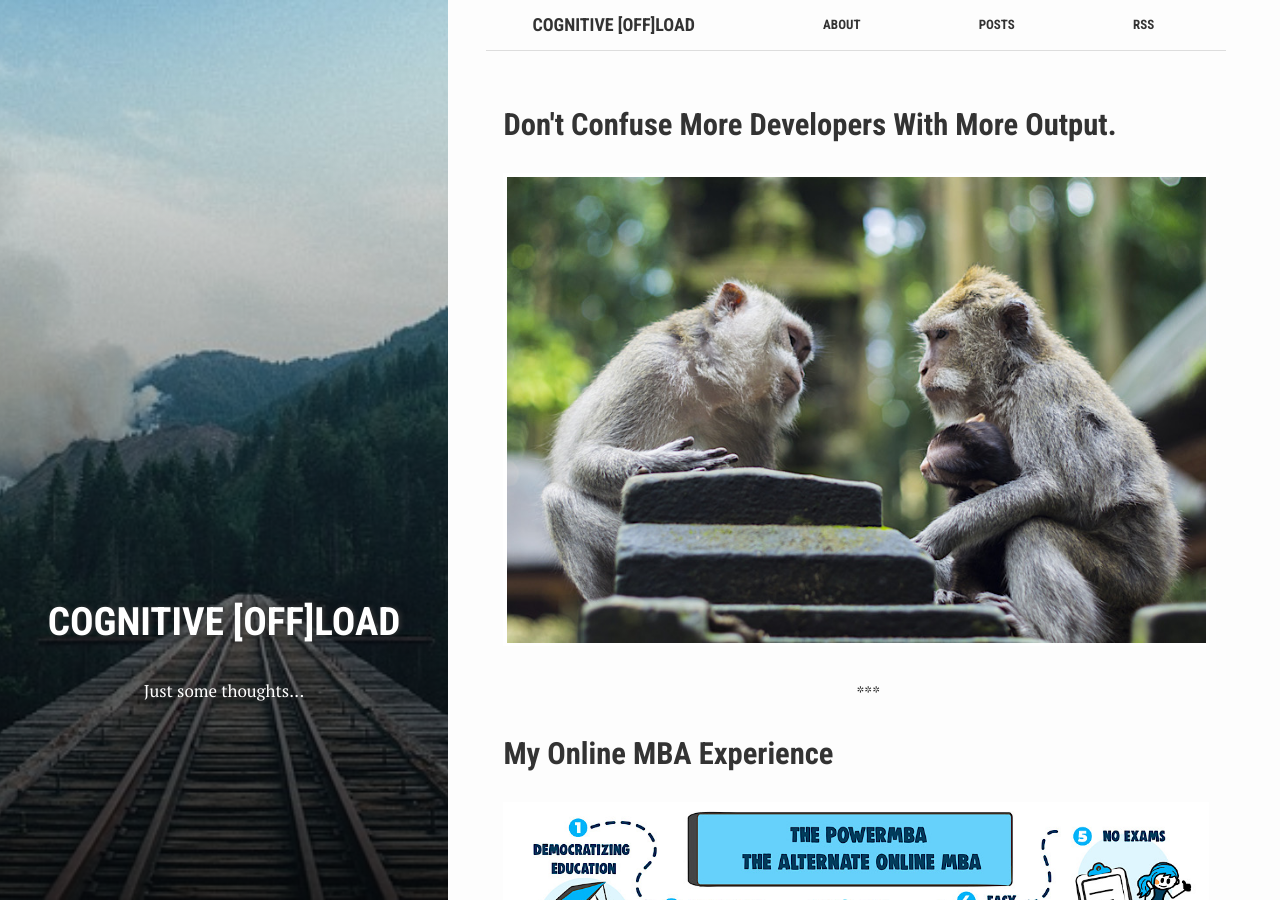
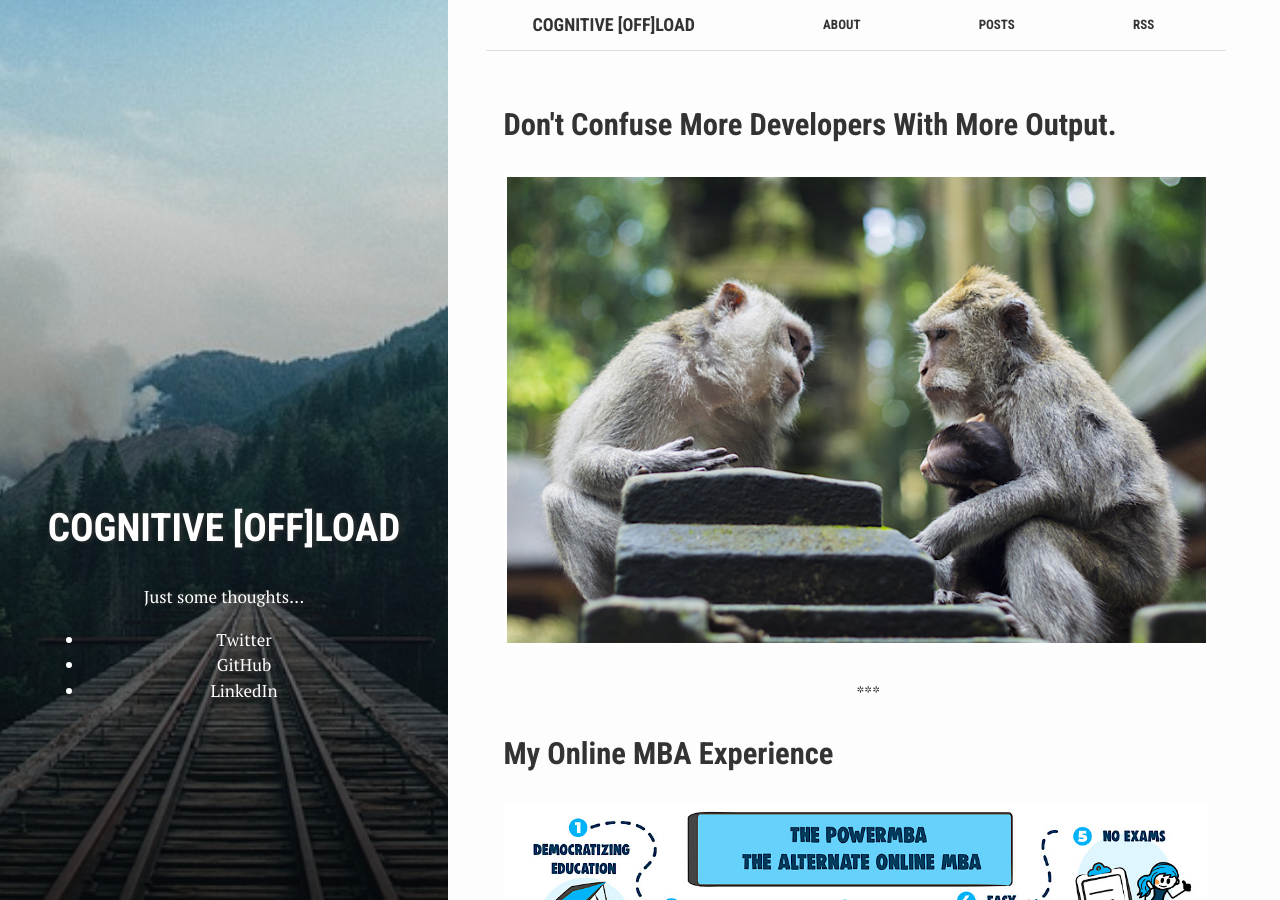
Before and after one commit to andrewshawza/cognitive, a Jekyll site: the page built from index.html, in a window 1280 px wide and 900 px high. Built offline with Jekyll 4.4.1, drawn with Linux system fonts in a browser that asks for light colours.

Commit message:
Update aside.html

```diff
--- a/_includes/aside.html
+++ b/_includes/aside.html
@@ -25,6 +25,13 @@
         {% endif %}
       </p>
 
+      <ul>
+     <li>Twitter</li>
+     <li>GitHub</li>
+     <li>LinkedIn</li>
+      </ul>
+
+
     </div>
 
   </div>
```
